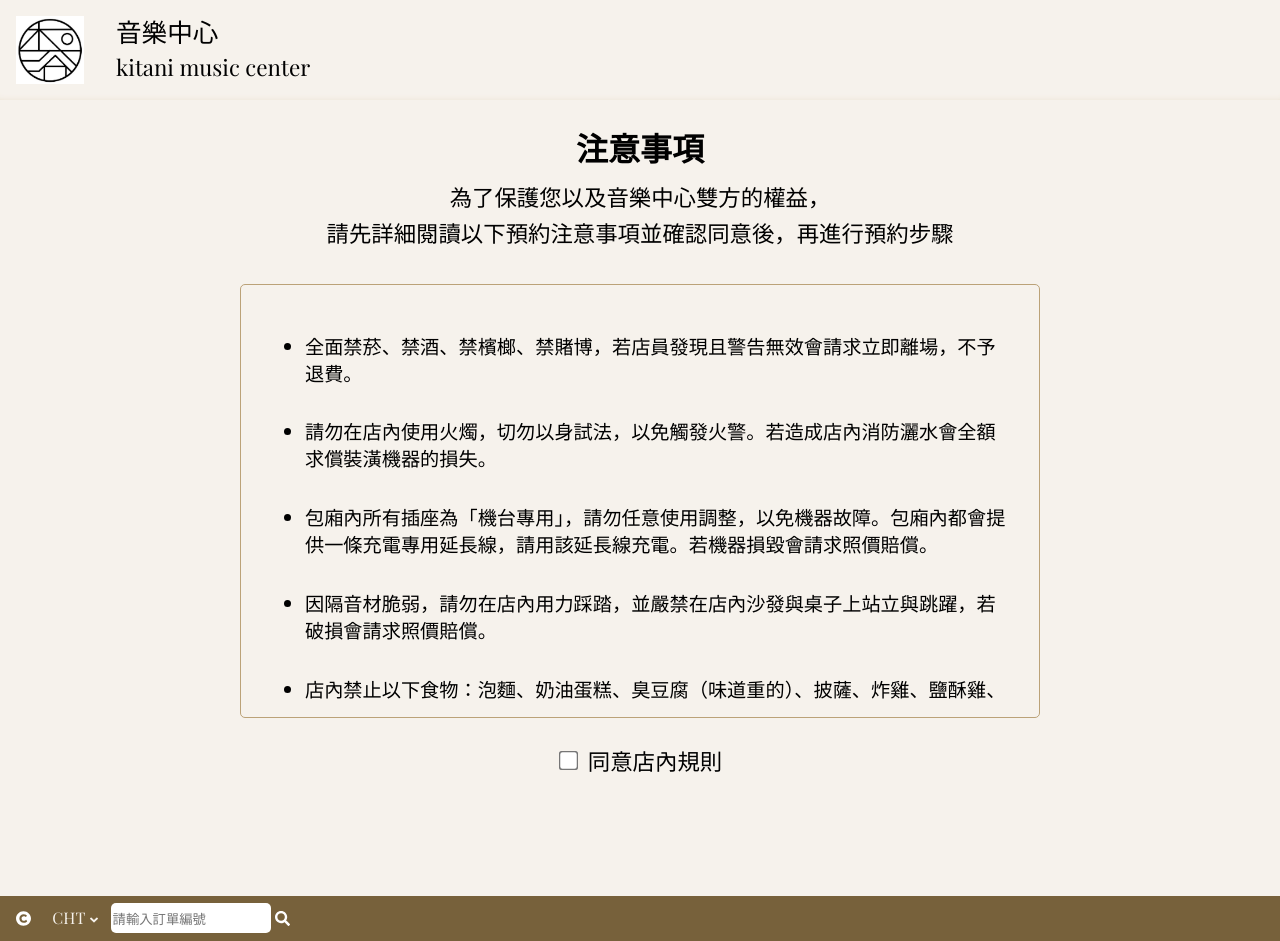
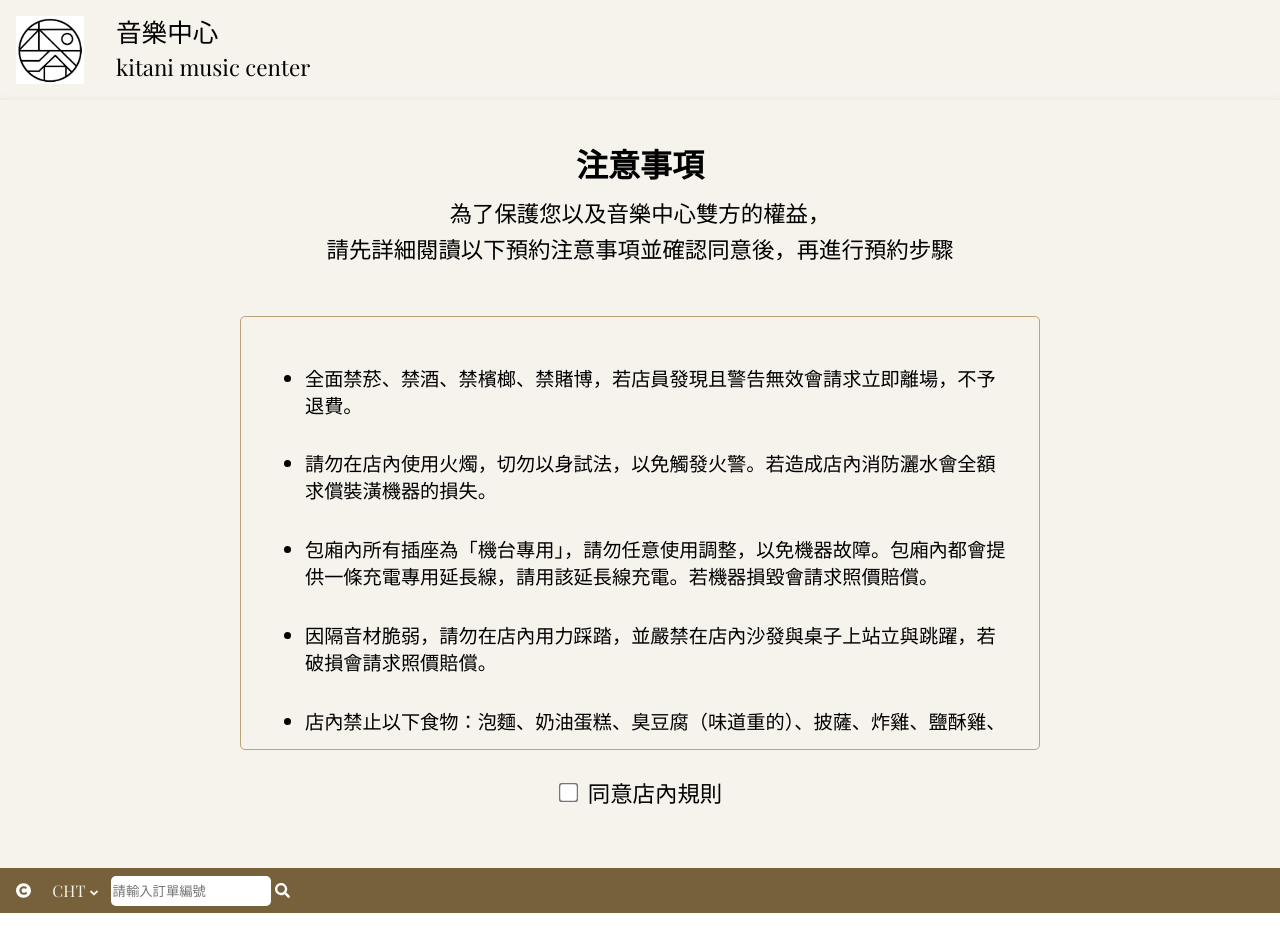
Before and after one commit to mshmwr/reservation-system, a React app: page /notice in a window 1280 px wide. After the commit the page ends 913 px from the top, so only its background shows below. Built offline with nearby package versions, Linux system fonts and the light colour scheme.

Commit message:
modify: notice page layout

```diff
--- a/src/pages/NoticePage/Notice.css
+++ b/src/pages/NoticePage/Notice.css
@@ -5,7 +5,7 @@
 
 .notice__titleBlock {
   width: 62.5%;
-  margin: 2rem auto;
+  margin: 3rem auto;
 }
 
 .notice__title {
@@ -68,13 +68,14 @@
   visibility: hidden;
   transform: translateY(-30px);
   opacity: 0;
+  height: 0;
 }
 .notice__form__accept__button--show {
   visibility: visible;
   transform: translateY(0px);
   opacity: 1;
-
-  transition-property: transform, opacity;
+  height: 100%;
+  transition-property: transform, opacity, display;
   transition-duration: 1s;
   transition-timing-function: ease-in-out;
 }
```
